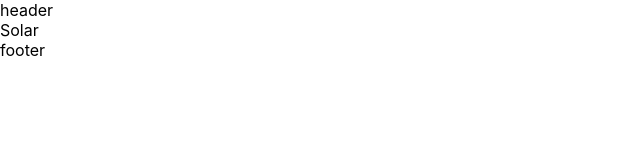
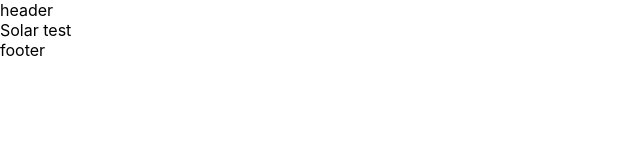
Before and after one commit to CristinaSiasA/AVCSS, a React (Create React App) app: page /solar in a window 1280 px wide. Shown: the top 160 px of the page, without its empty margins (0-640 px from the left). Built offline with nearby package versions, Linux system fonts and the light colour scheme.

Commit message:
test branch

```diff
--- a/src/pages/Solar.js
+++ b/src/pages/Solar.js
@@ -5,7 +5,7 @@ import Layout from "../components/layout";
 function Solar() {
   return (
     <Layout>
-     Solar
+     Solar test
     </Layout>
   )
 }
```
